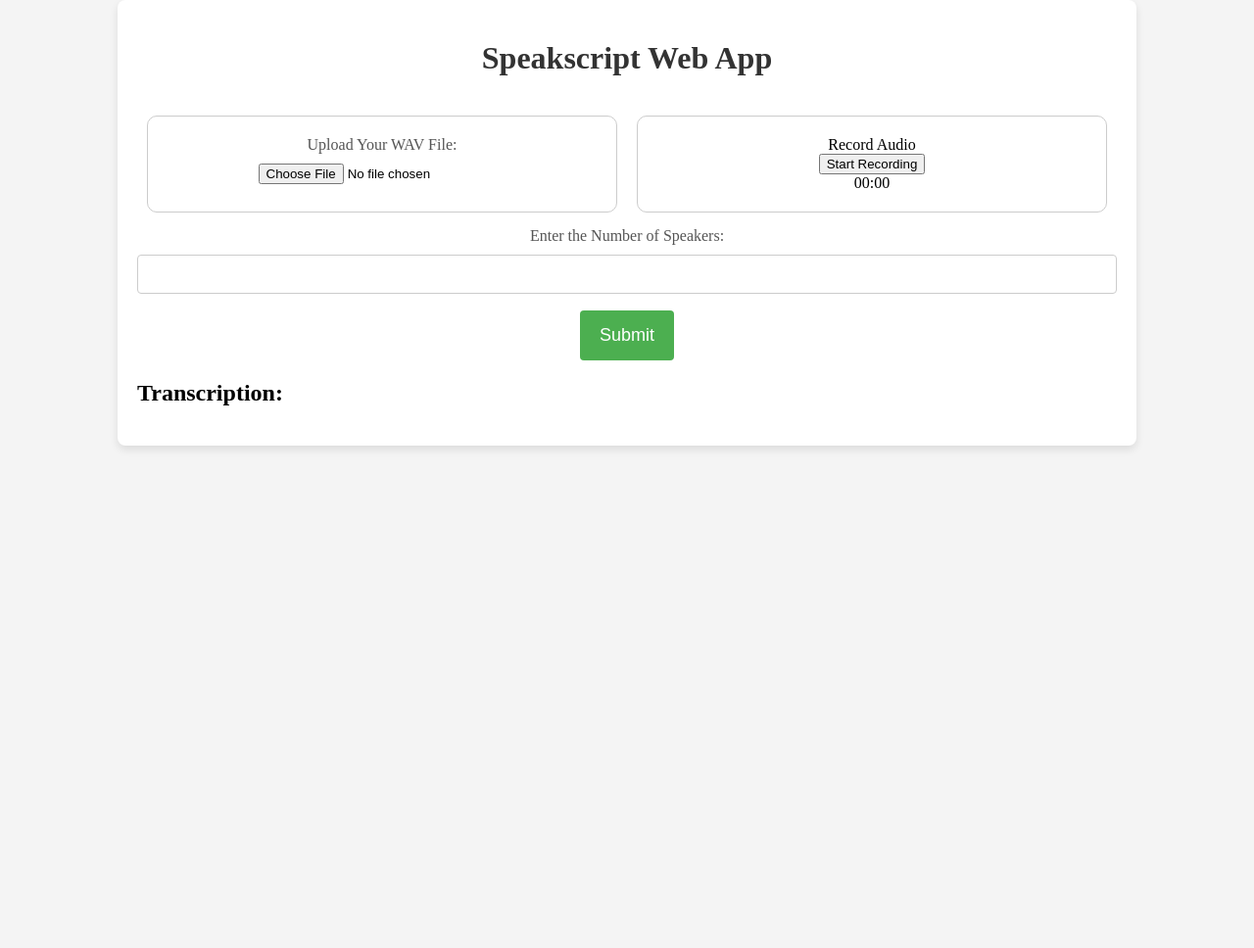
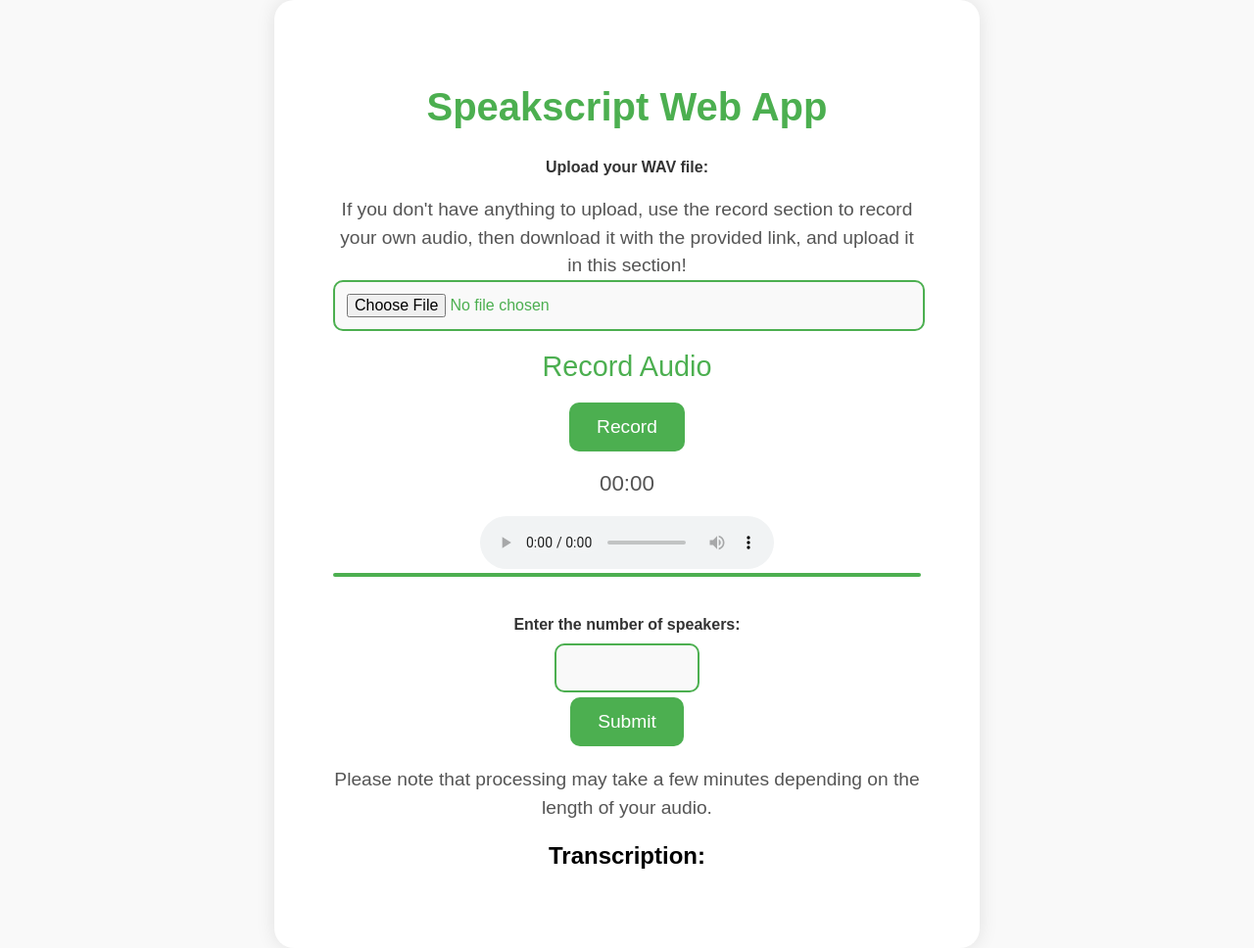
Before and after one commit to aarnavgautam/speakscript, a Flask app: page / in a window 1280 px wide. Shown: the whole page at 98% size. Before the commit the page ends 459 px from the top, so only its background shows below. Run offline with Flask 3, Linux system fonts and the light colour scheme.

Commit message:
new updates

```diff
--- a/app.py
+++ b/app.py
@@ -2,8 +2,13 @@ from flask import Flask, render_template, request
 from diarization import diarize
 from transcription import easy_transcribe
 import os
+# from record import AudioRecorder
 
 app = Flask(__name__)
+
+
+# initialize the mic stuff
+# audio_recorder = AudioRecorder()
 
 
 # route for home page
--- a/static/script.js
+++ b/static/script.js
@@ -1,5 +1,17 @@
 let mediaRecorder;
 let audioChunks = [];
+let startTime;
+let timerInterval;
+
+
+function updateTimer() {
+    const currentTime = new Date().getTime();
+    const elapsedTime = new Date(currentTime - startTime);
+    const minutes = elapsedTime.getMinutes().toString().padStart(2, '0');
+    const seconds = elapsedTime.getSeconds().toString().padStart(2, '0');
+    document.getElementById('timer').textContent = `${minutes}:${seconds}`;
+}
+
 
 navigator.mediaDevices.getUserMedia({ audio: true })
     .then(function (stream) {
@@ -9,7 +21,12 @@ navigator.mediaDevices.getUserMedia({ audio: true })
             audioChunks.push(event.data);
         };
 
+        mediaRecorder.onstart = function () {
+            startTime = new Date().getTime();
+            timerInterval = setInterval(updateTimer, 1000);
+        };
         mediaRecorder.onstop = function () {
+            clearInterval(timerInterval);
             let audioBlob = new Blob(audioChunks, { type: 'audio/wav' });
             let audioUrl = URL.createObjectURL(audioBlob);
             document.getElementById('audioPlayer').src = audioUrl;
@@ -26,34 +43,18 @@ document.getElementById('startRecording').addEventListener('click', function (ev
     if (mediaRecorder.state === 'inactive') {
         audioChunks = [];
         mediaRecorder.start();
-        document.getElementById('recordButton').textContent = 'Stop Recording';
+        document.getElementById('startRecording').textContent = 'Stop Recording';
     } else {
         mediaRecorder.stop();
-        document.getElementById('recordButton').textContent = 'Record';
-    }
-});
-
-document.getElementById('stopRecording').addEventListener('click', function (event) {
-    event.preventDefault(); // Prevents form submission
-
-    if (mediaRecorder.state === 'recording') {
-        mediaRecorder.stop();
-        document.getElementById('startRecording').textContent = 'Record';
+        document.getElementById('startRecording').textContent = 'Start Recording';
     }
 });
 
 document.getElementById('uploadedAudioFile').addEventListener('change', function(event) {
     const file = event.target.files[0];
     const recordedAudioUrl = URL.createObjectURL(file);
+    document.getElementById('newAudioPlayer').src = recordedAudioUrl;
     document.getElementById('uploadedAudio').src = recordedAudioUrl;
     document.getElementById('uploadedAudio').style.display = 'block';
     document.getElementById('audioData').value = recordedAudioUrl; // Set audio data to a hidden input for form submission
 });
-
-mediaRecorder.onstop = function() {
-    let audioBlob = new Blob(audioChunks, { type: 'audio/wav' });
-    recordedAudioUrl = URL.createObjectURL(audioBlob);
-    document.getElementById('audioPlayer').src = recordedAudioUrl;
-    document.getElementById('audioPlayer').style.display = 'block';
-    document.getElementById('audioData').value = recordedAudioUrl; // Set audio data to a hidden input for form submission
-};
--- a/static/styles.css
+++ b/static/styles.css
@@ -1,116 +1,134 @@
 body {
-    font-family: "Times New Roman", serif;
-    background-color: #f4f4f4;
+    font-family: 'Arial', sans-serif;
+    background-color: #f9f9f9;
     margin: 0;
     padding: 0;
+    display: flex;
+    justify-content: center;
+    align-items: center;
+    min-height: 100vh;
 }
 
 .container {
-    max-width: 1000px;
-    margin: 0 auto;
-    padding: 20px;
     background-color: #ffffff;
-    border-radius: 8px;
-    box-shadow: 0 4px 8px rgba(0, 0, 0, 0.1);
+    box-shadow: 0 0 20px rgba(0, 0, 0, 0.1);
+    border-radius: 20px;
+    text-align: center;
+    padding: 60px;
+    width: 80%;
+    max-width: 600px;
 }
 
 h1 {
-    font-family: "Times New Roman", serif;
-    text-align: center;
-    margin-bottom: 20px;
+    color: #4CAF50;
+    font-size: 2.5em;
+    margin-bottom: 30px;
+}
+
+form {
+    margin-top: 30px;
+}
+
+label {
+    display: block;
+    font-weight: bold;
+    margin-bottom: 10px;
     color: #333;
 }
 
-form {
-    text-align: center;
+#instructions {
+    font-size: 1.2em;
+    color: #555;
+    margin-top: 20px;
+    line-height: 1.5;
 }
 
-.centered {
-    text-align: center;
+#note {
+    font-size: 1.2em;
+    color: #555;
+    margin-top: 20px;
+    line-height: 1.5;
 }
 
-.content-sections {
-    display: flex;
-    justify-content: space-around;
+input[type="file"] {
+    margin-bottom: 20px;
+    padding: 12px;
+    border: 2px solid #4CAF50;
+    border-radius: 10px;
+    width: calc(100% - 24px);
+    font-size: 1em;
+    color: #4CAF50;
+    background-color: #f9f9f9;
 }
 
-#sections {
-    display: flex;
-    justify-content: space-between;
-}
-.left-section,
-.right-section {
-    width: 45%;
-    padding: 20px;
-    border: 1px solid #ccc;
-    border-radius: 10px;
-    margin: 20px 10px 15px;
+header {
+    font-size: 1.8em;
+    margin-bottom: 20px;
+    color: #4CAF50;
 }
 
-#recordSection {
-    display: flex;
-    flex-direction: column;
-    align-items: center; /* Center children elements vertically */
-    text-align: center; /* Center inline content horizontally */
+button {
+    background-color: #4CAF50;
+    color: white;
+    border: none;
+    padding: 14px 28px;
+    cursor: pointer;
+    margin-bottom: 20px;
+    border-radius: 10px;
+    font-size: 1.2em;
+    transition: background-color 0.3s ease;
 }
 
-#audioPlayer {
-    margin-top: 10px;
+button:hover {
+    background-color: #45a049;
 }
 
-
-label {
-    display: block;
-    margin-bottom: 10px;
+#timer {
+    font-size: 1.4em;
+    margin-bottom: 20px;
     color: #555;
 }
 
-
-input[type="text"], input[type="number"] {
-    width: 100%;
-    padding: 10px;
-    font-size: 16px;
-    margin-bottom:2px;
-    border: 1px solid #ccc;
-    border-radius: 4px;
-    box-sizing: border-box;
+.element-with-border {
+    height: 4px;
+    background-color: #4CAF50;
+    margin-bottom: 30px;
+    border-radius: 10px;
 }
 
-input[type="submit"] {
-    background-color: #4caf50;
-    color: #fff;
-    border: none;
-    padding: 15px 20px;
-    font-size: 18px;
-    border-radius: 4px;
-    cursor: pointer;
-    transition: background-color 0.3s;
-    margin-top: 15px;
+#speakerSection {
+    margin-top: 40px;
 }
 
-input[type="submit"]:hover {
-    background-color: #1c8621;
+input[type="number"] {
+    padding: 12px;
+    font-size: 1.2em;
+    width: 120px;
+    border: 2px solid #4CAF50;
+    border-radius: 10px;
+    color: #4CAF50;
+    background-color: #f9f9f9;
 }
 
-pre {
-    white-space: pre-wrap;
-    word-wrap: break-word;
+#submitButton {
+    background-color: #4CAF50;
+    color: white;
+    border: none;
+    padding: 14px 28px;
+    cursor: pointer;
+    border-radius: 10px;
+    font-size: 1.2em;
+    transition: background-color 0.3s ease;
+    margin-top: 5px;
 }
 
-.element-with-border {
-    border-bottom: 5px solid #ccc;
-    margin-top: 10px;
-    margin-bottom: 15px;
-}
-
-#recordText {
-    font-size: 10px;
-    color: red;
+#submitButton:hover {
+    background-color: #45a049;
 }
 
 #transcriptionResult {
-    font-family: "Courier New", monospace;
-    font-size: 14px;
-    line-height: 1.6;
-    color: blue;
+    white-space: pre-wrap;
+    font-size: 1.4em;
+    text-align: left;
+    color: #333;
 }
--- a/templates/index.html
+++ b/templates/index.html
@@ -13,29 +13,25 @@
 
         <form action="/process" method="post" enctype="multipart/form-data">
             <div id="sections">
-                <div id="uploadSection" class="left-section">
-                    <label for="uploadedAudioFile">Upload Your WAV File:</label>
-                    <input type="file" id="uploadedAudioFile" name="uploadedAudioFile" accept=".wav">
-                    <audio id="uploadedAudio" controls style="display: none;"></audio>
-                </div>
-
-                <div id="recordSection" class="right-section">
-                    <header>Record Audio</header>
-                    <button id="startRecording">Start Recording</button>
-                    <audio id="audioPlayer" controls style="display: none;"></audio>
-                    <a id="downloadLink" style="display: none;">Download Audio</a>
-                    <div id="stopwatch">00:00</div>
-                </div>
-
+                <label for="audio_file">Upload your WAV file:</label>
+                <div id="instructions">If you don't have anything to upload, use the
+                record section to record your own audio, then download it with the provided link,
+                and upload it in this section!</div>
+                <input type="file" id="audio_file" name="audio_file" accept=".wav">
+                <header>Record Audio</header>
+                <button id="startRecording">Record</button>
+                <div id="timer">00:00</div>
+                <audio id="audioPlayer" controls></audio>
+                <a id="downloadLink" style="display: none;">Download Recorded Audio</a>
                 <div class="element-with-border"></div>
-
             </div>
 
             <div id="speakerSection">
-                <label for="speakers">Enter the Number of Speakers:</label>
+                <label for="speakers">Enter the number of speakers:</label>
                 <input type="number" id="speakers" name="speakers" required><br>
                 <input type="hidden" id="audioData" name="audioData">
                 <input type="submit" id="submitButton" value="Submit">
+                <div id="note">Please note that processing may take a few minutes depending on the length of your audio.</div>
             </div>
         </form>
 
```
Also changed, not shown: transcription.py (+9 -3 lines).
